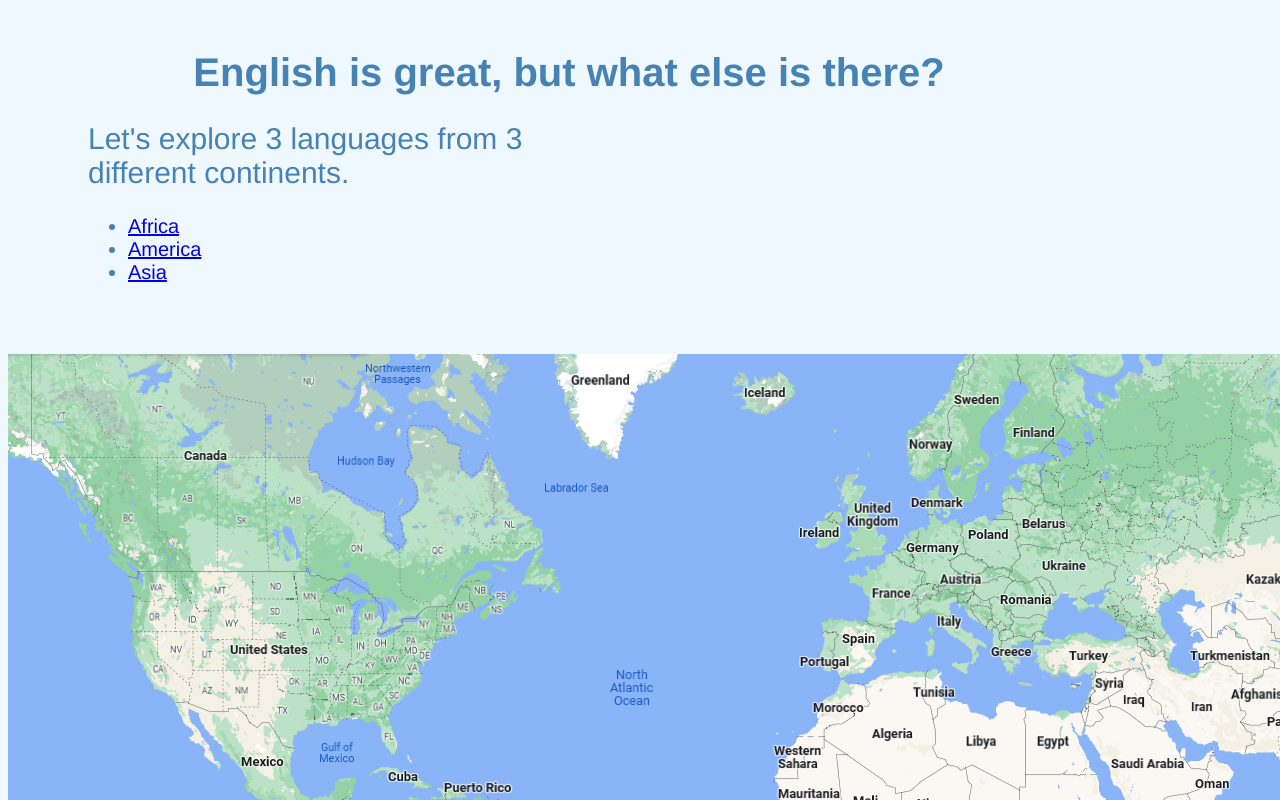
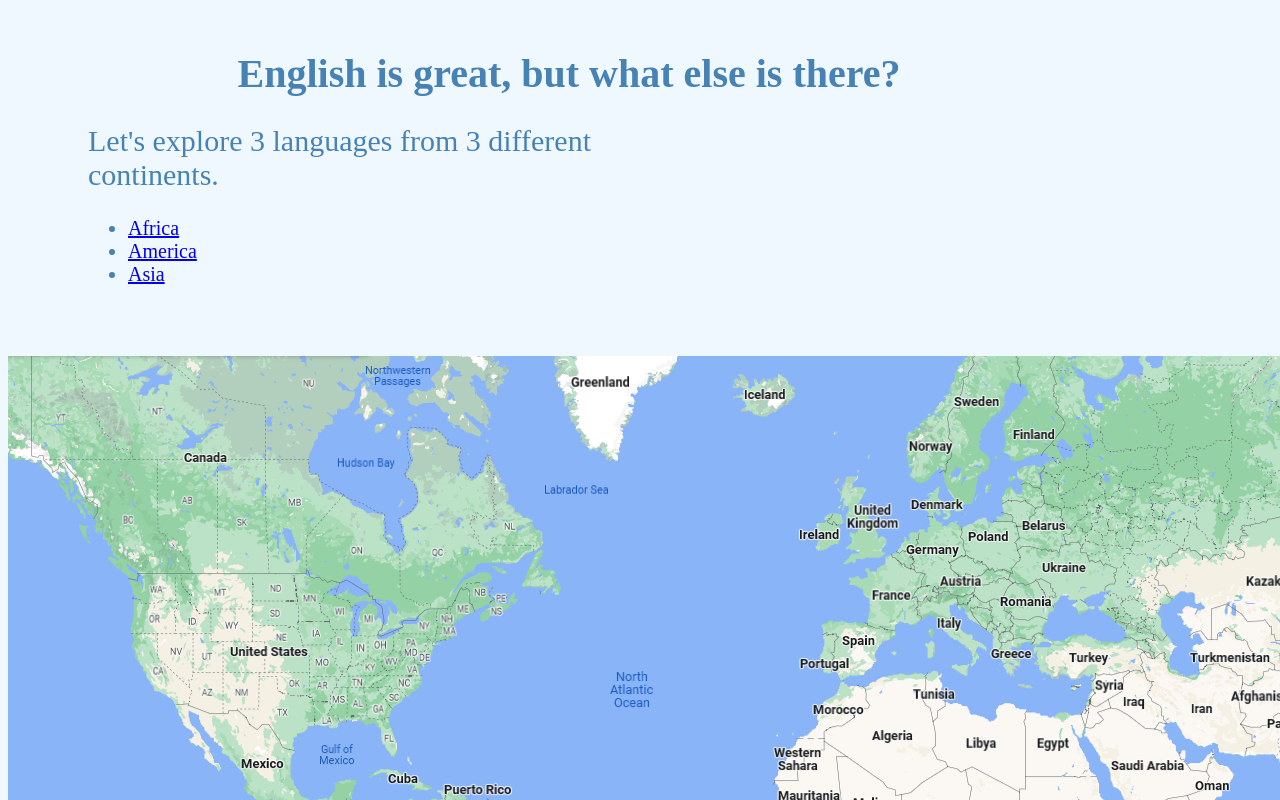
Before and after one commit to KC-LC101-June-22/js-assignment-4-html-me-something-spraded, a website: page index.html in a window 1280 px wide. Shown: the top 800 px of the page. Drawn offline with Linux system fonts and the light colour scheme.

Commit message:
Style changes

```diff
--- a/styles.css
+++ b/styles.css
@@ -2,7 +2,6 @@
 body {
     background-color: aliceblue;
     color: steelblue;
-    font-family: 'Franklin Gothic Medium', 'Arial Narrow', Arial, sans-serif;
     margin: 8px;
     display: block;
     margin-top: 50px;
```
